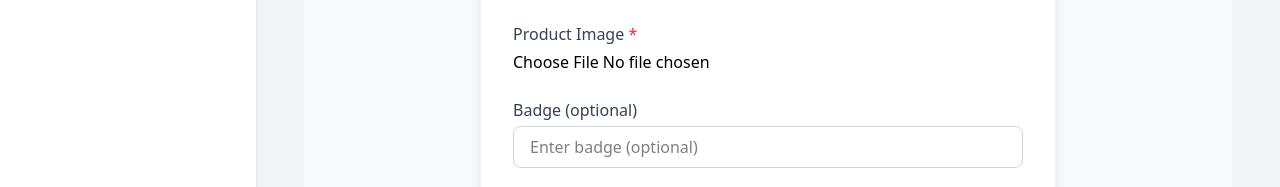
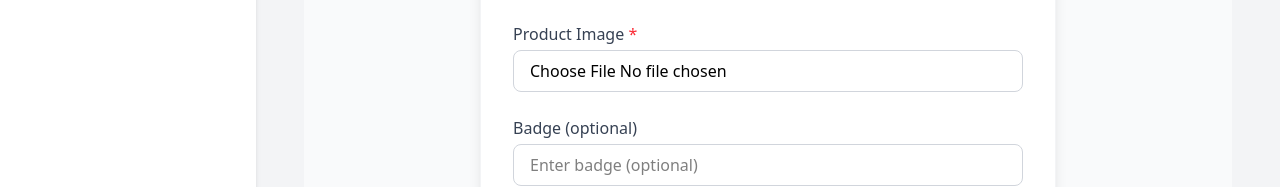
Before and after one commit to aayasIbrahim/Furniro, a Next.js app: page /admin/products in a window 1280 px wide. Shown: the part 535-722 px from the top of the page. Built offline with nearby package versions, Linux system fonts and the light colour scheme; no server answers; the database is empty.

Commit message:
form ul change

```diff
--- a/src/app/admin/products/ProductForm.tsx
+++ b/src/app/admin/products/ProductForm.tsx
@@ -185,12 +185,14 @@ const ProductForm: React.FC<ProductFormProps> = ({
             <label className="block font-medium text-gray-700 mb-1">
               Product Image <span className="text-red-500">*</span>
             </label>
+
             <input
               type="file"
               accept="image/*"
               onChange={handleImageChange}
-              className="w-full"
+              className="w-full border border-gray-300 focus:border-blue-500 focus:ring-2 focus:ring-blue-200 rounded-lg px-4 py-2 outline-none transition-all"
             />
+
             {previewUrl && (
               <div className="mt-2 relative w-full h-48">
                 <Image
@@ -200,6 +202,15 @@ const ProductForm: React.FC<ProductFormProps> = ({
                   className="object-cover rounded-lg border"
                   sizes="(max-width: 768px) 100vw, 400px"
                 />
+
+                {/* Cancel / Remove Button */}
+                <button
+                  type="button"
+                  onClick={() => setPreviewUrl("")} // বা handleImageRemove()
+                  className="absolute top-2 right-2 bg-red-500 text-white px-3 py-1 rounded"
+                >
+                  X
+                </button>
               </div>
             )}
           </div>
--- a/src/components/ul/ProductMangeCard.tsx
+++ b/src/components/ul/ProductMangeCard.tsx
@@ -1,6 +1,5 @@
 
 "use client";
-
 import React from "react";
 import { Product } from "@/app/redux/Api/productTypes";
 import Image from "next/image";
```
